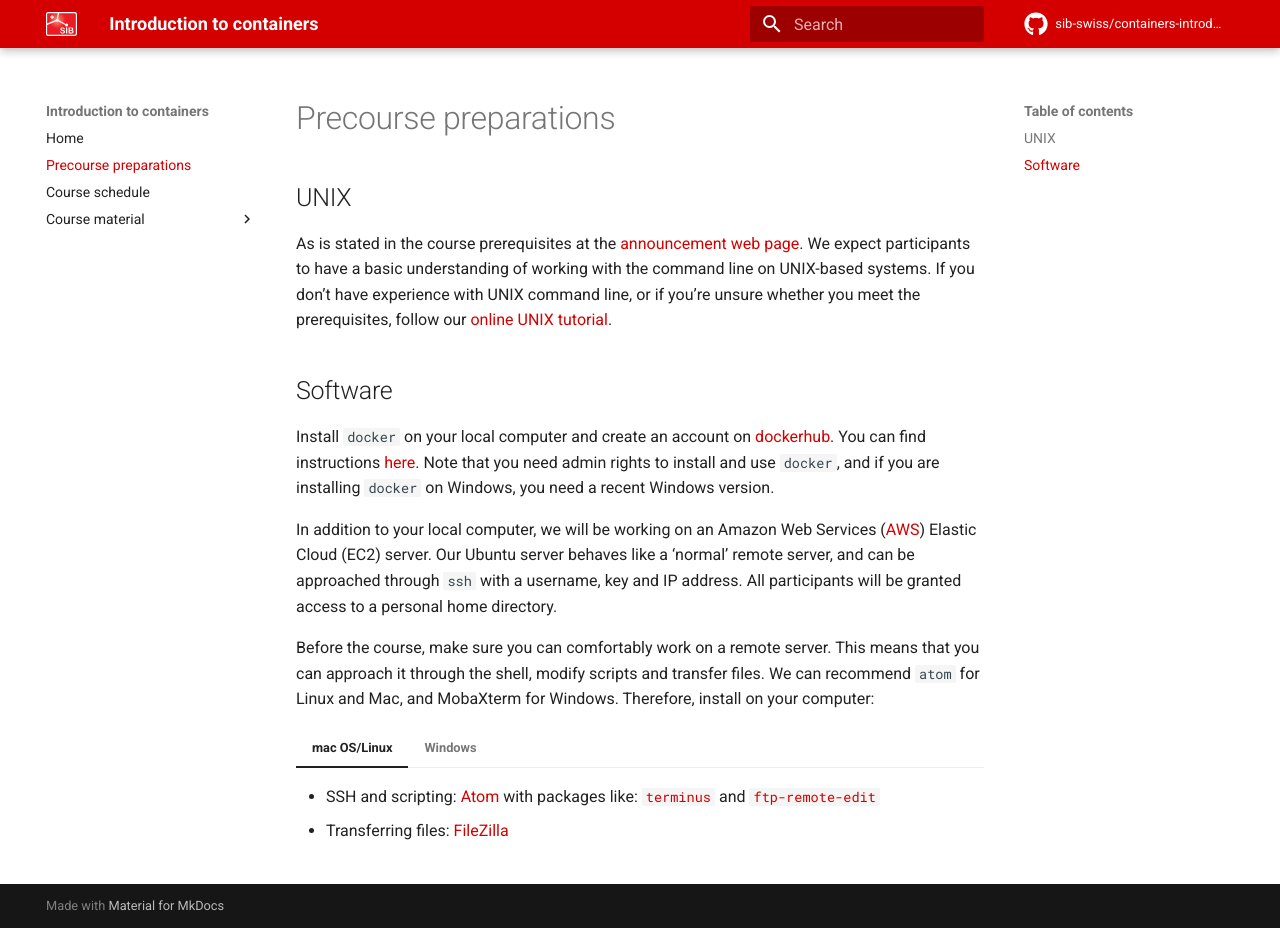
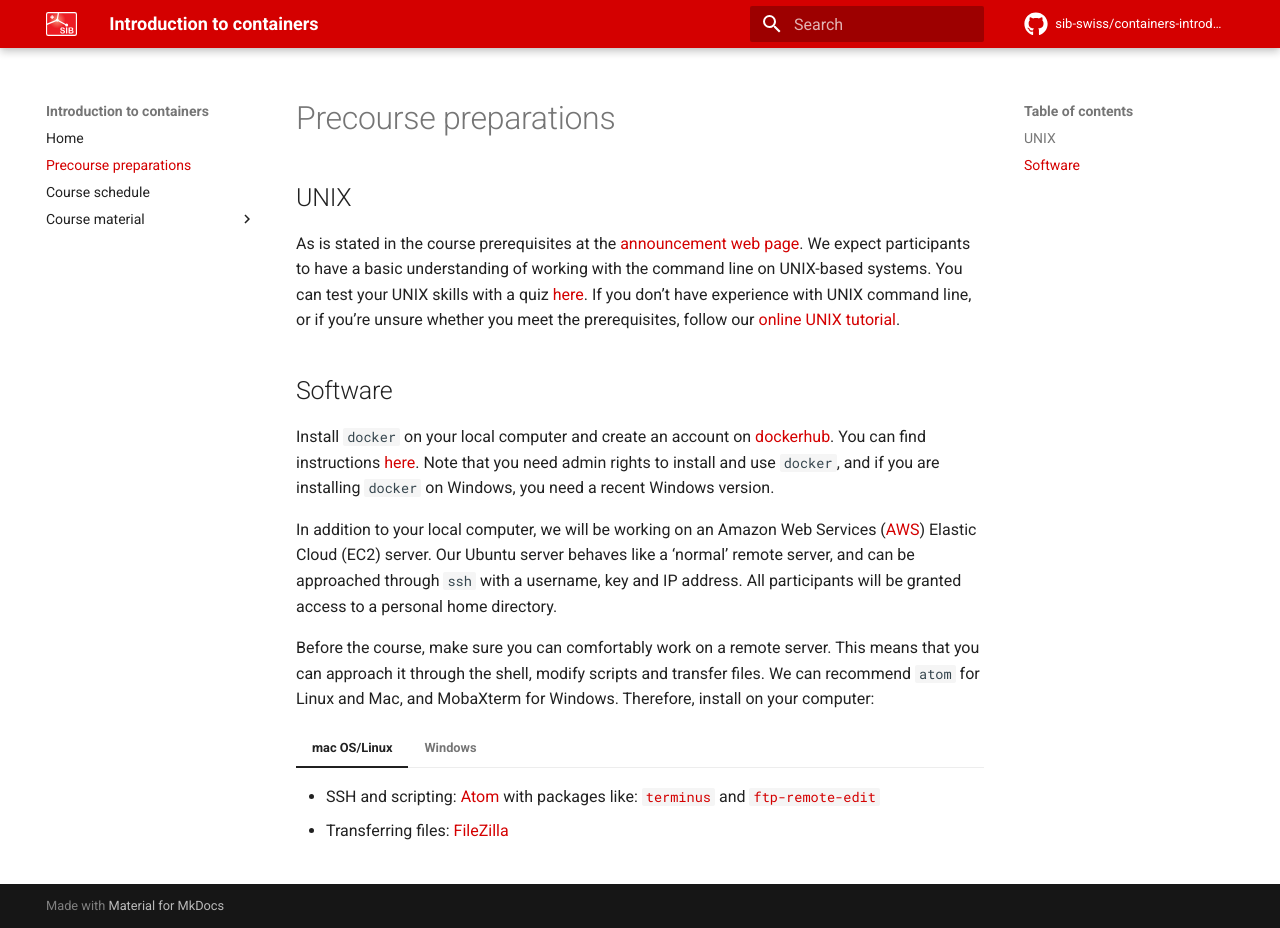
Before and after one commit to sib-swiss/containers-introduction-training, an MkDocs documentation site: the page built from docs/precourse.md, in a window 1280 px wide and 928 px high. Built offline with MkDocs 1.6.1 and Material for MkDocs 9.7.7, drawn with Linux system fonts in a browser that asks for light colours; comment, search, counter and statistics services are not loaded.

Commit message:
modified some precourse stuff

```diff
--- a/docs/precourse.md
+++ b/docs/precourse.md
@@ -1,7 +1,7 @@
 
 ## UNIX
 
-As is stated in the course prerequisites at the [announcement web page](https://www.sib.swiss/training/course/2020-11-NGS6). We expect participants to have a basic understanding of working with the command line on UNIX-based systems. If you don't have experience with UNIX command line, or if you're unsure whether you meet the prerequisites, follow our [online UNIX tutorial](https://edu.sib.swiss/pluginfile.php/2878/mod_resource/content/4/couselab-html/content.html).
+As is stated in the course prerequisites at the [announcement web page](https://www.sib.swiss/training/course/20210413_DOCK). We expect participants to have a basic understanding of working with the command line on UNIX-based systems. You can test your UNIX skills with a quiz [here](https://docs.google.com/forms/d/e/1FAIpQLSd2BEWeOKLbIRGBT_aDEGPce1FOaVYBbhBiaqcaHoBKNB27MQ/viewform?usp=sf_link). If you don't have experience with UNIX command line, or if you're unsure whether you meet the prerequisites, follow our [online UNIX tutorial](https://edu.sib.swiss/pluginfile.php/2878/mod_resource/content/4/couselab-html/content.html).
 
 ## Software
 
```
